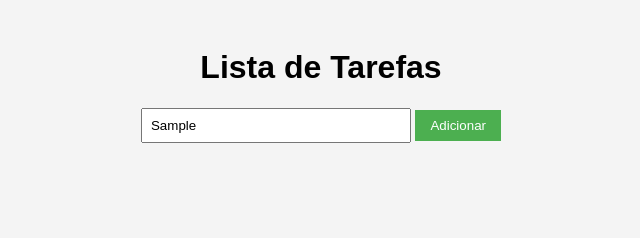
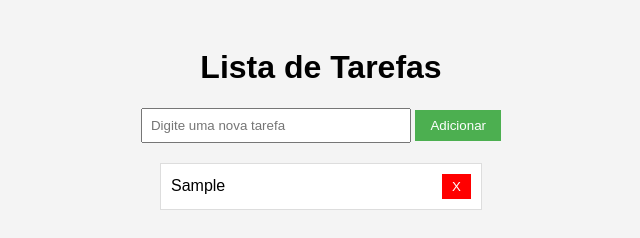
Before and after one commit to iamdevlucas123/JAVASCRIPT-course, a plain HTML site: page 12-JSON + localStorage/miniProject/index.html in a window 1280 px wide. Both pictures are taken after typing "Sample" into the empty fields and a click on the button "Adicionar". Shown: the whole page, without its empty margins (319-959 px from the left). Drawn offline with Linux system fonts and the light colour scheme.

Commit message:
update with comments

```diff
--- a/12-JSON + localStorage/miniProject/index.html
+++ b/12-JSON + localStorage/miniProject/index.html
@@ -11,7 +11,7 @@
 
   <div class="container">
     <input type="text" id="taskInput" placeholder="Digite uma nova tarefa">
-    <button onclick="adicionarTarefa()">Adicionar</button>
+    <button onclick= "adicionarTarefas()">Adicionar</button>
   </div>
 
   <ul id="taskList"></ul>
--- a/12-JSON + localStorage/miniProject/script.js
+++ b/12-JSON + localStorage/miniProject/script.js
@@ -1,32 +1,77 @@
+
 document.addEventListener("DOMContentLoaded", carregarTarefas)
 
-//"DOMContentLoaded" – This is the event being listened for. It fires once the HTML document has been completely loaded and parsed, but before images, stylesheets, and other resources finish loading.
+function adicionarTarefas() {
 
-function adicionarTarefas(){
-    const input = document.getElementById('taskInput')
-    const tarefa = input.value.trim();
+    //Pegar o valor digitado:
+    const input = document.getElementById("taskInput");
+    const task = input.value.trim();
 
-    if (tarefa === ""){
-        alert('Digite uma tarefa!')
-        return;
+    //condição para ver. se input está vazio
+    if (task === ""){
+        alert('Please type something!')
     }
 
-    // Passo 1: Buscar tarfeas existentes no localStorage
-    //Pega o valor armazenado no navegador com a chave "tasks"
-    //JSON.parse() : Converte a string de volta para um objeto ou array JavaScript.
-    //O || [] garante que tarefas será sempre um array, mesmo que esteja vazio.
-    let tasks = JSON.parse(localStorage.getItem("tasks")) || [];
+    //Buscar tarefas já existentes dentro do localStorage ou um array vazio
+    let tarefas = JSON.parse(localStorage.getItem("tarefas")) || [];
 
-    //Passo 2: Adicionar nova tarefa no array
-    tasks.push(tarefa)
+    //Adicionar uma nova tarefa dentro do array
+    tarefas.push(task)
 
+    //Salvar novamente no localStorage e transformar em um texto JSON
+    localStorage.setItem("tarefas", JSON.stringify(tarefas))
 
-    //Passo 3: Salvar novamente no localStorage
-    localStorage.setItem("tasks", JSON.stringify(tasks))
-
-    //passo 4: Atualizar lista na tela:
+    //Atualizar a lista na tela
     exibirTarefas()
 
     // Limpar input
     input.value = "";
+
 }
+
+function exibirTarefas(){
+    //Pegar a lista:
+    const lista = document.getElementById('taskList')
+    lista.innerHTML = "";
+
+    // Recupera as tarefas do localStorage
+    let tarefas = JSON.parse(localStorage.getItem("tarefas")) || [];
+
+    //Criar cada item na tela:
+    tarefas.forEach((tarefa, index) =>{
+
+        //Criar uma li na lista
+        const li = document.createElement("li");
+        li.textContent = tarefa; //??
+
+        //botão de remover
+        const btn = document.createElement("button");
+        btn.textContent = "X";
+
+        //Função que remove a tarefa
+        btn.onclick = () => removerTarefa(index);
+
+        //Cria um botão e tarefa
+        li.appendChild(btn);
+        lista.appendChild(li);
+    })
+}
+
+function removerTarefa(index){
+
+    //Recupera tarefas no localStorage
+    let tarefas = JSON.parse(localStorage.getItem("tarefas")) || []
+
+    //Remove pelo Índice
+    tarefas.splice(index, 1);
+
+    //Salva lista atualizada
+    localStorage.setItem("tarefas", JSON.stringify(tarefas));
+
+    //Atualiza a lista na tela
+    exibirTarefas()
+}
+
+function carregarTarefas() {
+    exibirTarefas()
+}
```
